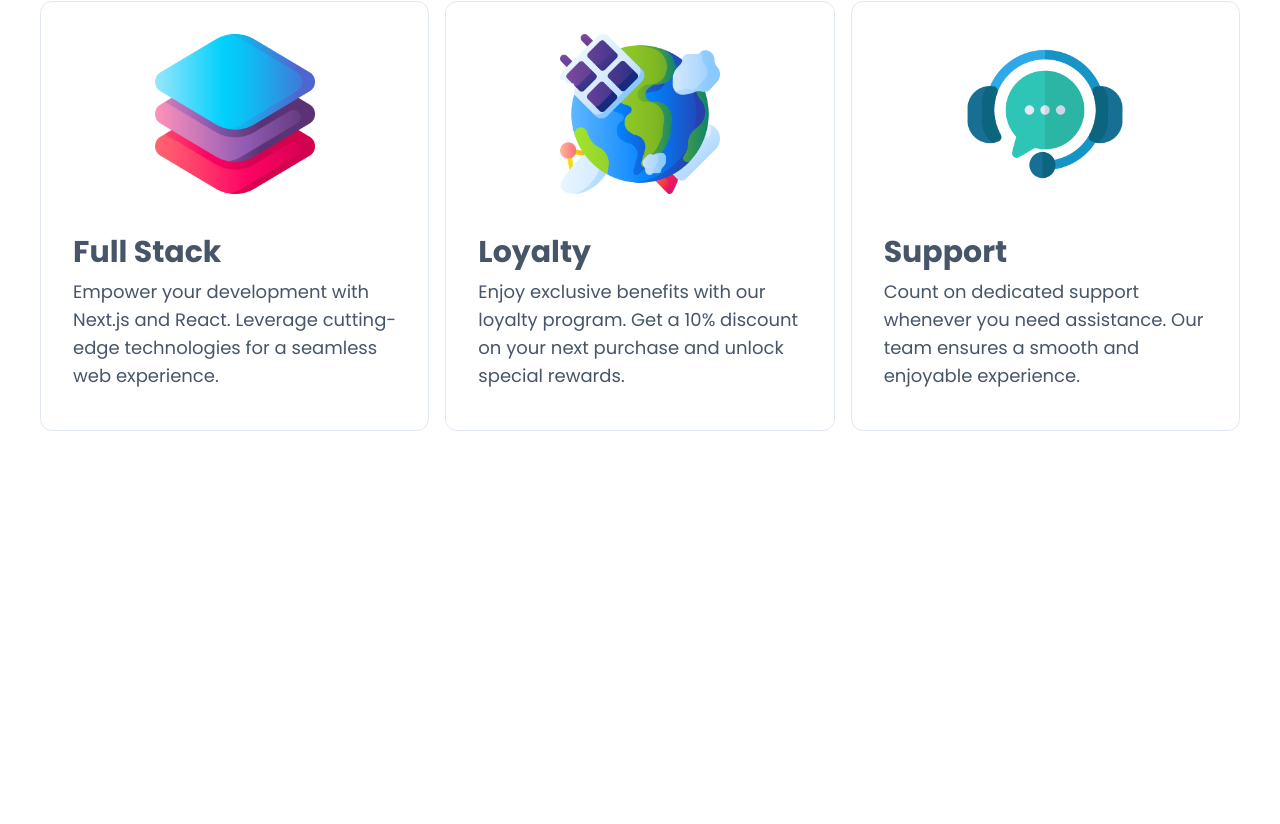
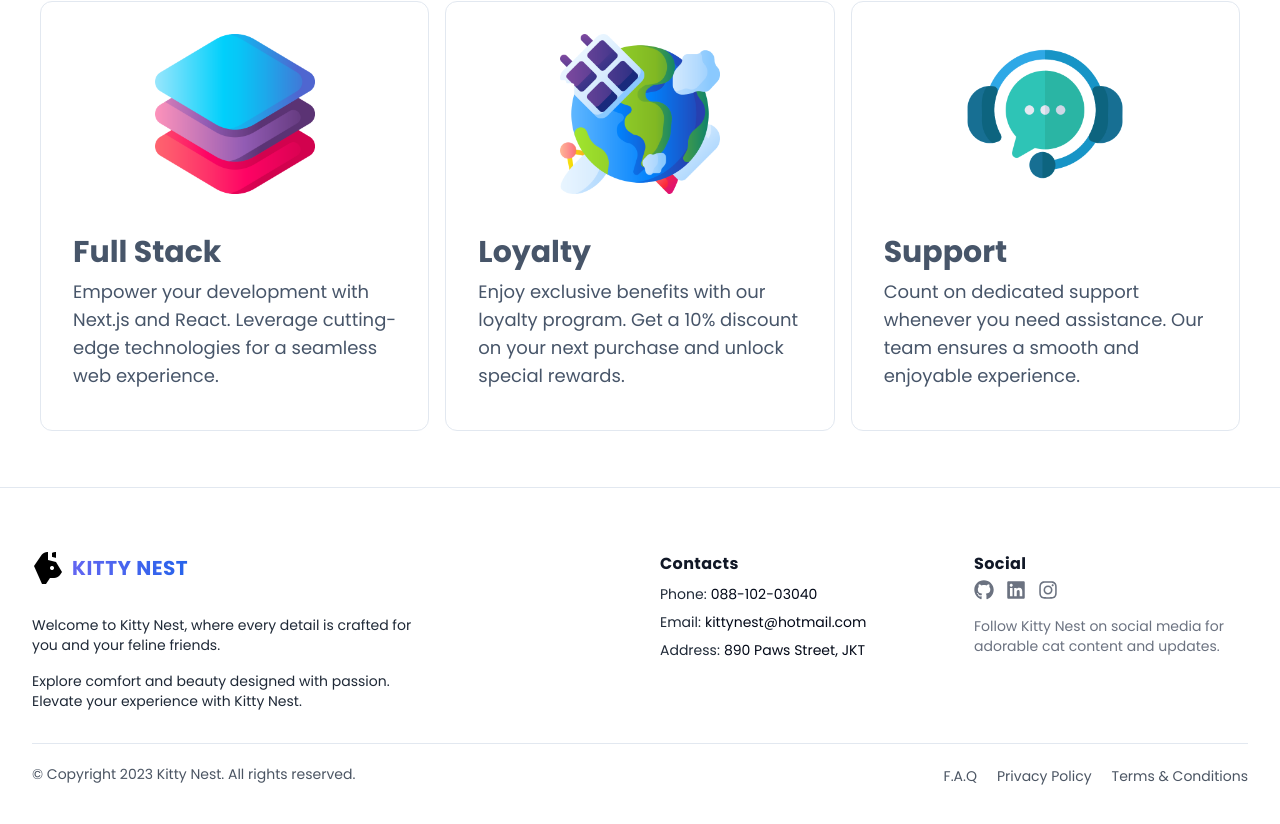
Before and after one commit to dimasrdika/KittyNest-startup, a Next.js app: page / in a window 1280 px wide. Shown: the part 2259-3083 px from the top of the page. Before the commit the page ends 2706 px from the top, so only its background shows below. Built offline with nearby package versions, Linux system fonts and the light colour scheme.

Commit message:
feat: footer

```diff
--- /dev/null
+++ b/app/footer/page.tsx
@@ -0,0 +1,138 @@
+import Image from "next/image";
+import Link from "next/link";
+import { FaGithub, FaLinkedin, FaInstagram } from "react-icons/fa";
+const Footer = () => {
+  return (
+    <div className="mt-10 border-t-[1px] hidden md:block">
+      <div className="px-4 pt-16 mx-auto sm:max-w-xl md:max-w-full lg:max-w-screen-xl md:px-24 lg:px-8">
+        <div className="grid gap-10 row-gap-6 mb-8 sm:grid-cols-2 lg:grid-cols-4">
+          <div className="sm:col-span-2">
+            <Link
+              href="/"
+              aria-label="Go home"
+              title="Company"
+              className="inline-flex items-center"
+            >
+              <Image src="/cat.png" alt="Company Logo" width={32} height={32} />
+              <span className="ml-2 text-xl font-bold tracking-wide text-gradient bg-gradient-to-r from-indigo-500 to-blue-600 bg-clip-text text-transparent uppercase">
+                Kitty Nest
+              </span>
+            </Link>
+            <div className="mt-6 lg:max-w-sm">
+              <p className="text-sm text-gray-800">
+                Welcome to Kitty Nest, where every detail is crafted for you and
+                your feline friends.
+              </p>
+              <p className="mt-4 text-sm text-gray-800">
+                Explore comfort and beauty designed with passion. Elevate your
+                experience with Kitty Nest.
+              </p>
+            </div>
+          </div>
+          <div className="space-y-2 text-sm">
+            <p className="text-base font-bold tracking-wide text-gray-900">
+              Contacts
+            </p>
+            <div className="flex">
+              <p className="mr-1 text-gray-800">Phone:</p>
+              <a
+                href="tel:850-123-5021"
+                aria-label="Our phone"
+                title="Our phone"
+                className="transition-colors duration-300 text-deep-purple-accent-400 hover:text-deep-purple-800"
+              >
+                088-102-03040
+              </a>
+            </div>
+            <div className="flex">
+              <p className="mr-1 text-gray-800">Email:</p>
+              <a
+                href="mailto:info@lorem.mail"
+                aria-label="Our email"
+                title="Our email"
+                className="transition-colors duration-300 text-deep-purple-accent-400 hover:text-deep-purple-800"
+              >
+                kittynest@hotmail.com
+              </a>
+            </div>
+            <div className="flex">
+              <p className="mr-1 text-gray-800">Address:</p>
+              <a
+                href="https://www.google.com/maps"
+                target="_blank"
+                rel="noopener noreferrer"
+                aria-label="Our address"
+                title="Our address"
+                className="transition-colors duration-300 text-deep-purple-accent-400 hover:text-deep-purple-800"
+              >
+                890 Paws Street, JKT
+              </a>
+            </div>
+          </div>
+          <div>
+            <span className="text-base font-bold tracking-wide text-gray-900">
+              Social
+            </span>
+            <div className="flex items-center mt-1 space-x-3">
+              <Link
+                href="https://github.com/dimasrdika"
+                className="text-gray-500 transition-colors duration-300 hover:text-deep-purple-accent-400"
+              >
+                <FaGithub size={20} />
+              </Link>
+              <Link
+                href="https://www.linkedin.com/in/dimasrdika/"
+                className="text-gray-500 transition-colors duration-300 hover:text-deep-purple-accent-400"
+              >
+                <FaLinkedin size={20} />
+              </Link>
+              <Link
+                href="https://www.instagram.com/dimasrdika/"
+                className="text-gray-500 transition-colors duration-300 hover:text-deep-purple-accent-400"
+              >
+                <FaInstagram size={20} />
+              </Link>
+            </div>
+            <p className="mt-4 text-sm text-gray-500">
+              Follow Kitty Nest on social media for adorable cat content and
+              updates.
+            </p>
+          </div>
+        </div>
+        <div className="flex flex-col-reverse justify-between pt-5 pb-10 border-t lg:flex-row">
+          <p className="text-sm text-gray-600">
+            © Copyright 2023 Kitty Nest. All rights reserved.
+          </p>
+          <ul className="flex flex-col mb-3 space-y-2 lg:mb-0 sm:space-y-0 sm:space-x-5 sm:flex-row">
+            <li>
+              <a
+                href="/"
+                className="text-sm text-gray-600 transition-colors duration-300 hover:text-deep-purple-accent-400"
+              >
+                F.A.Q
+              </a>
+            </li>
+            <li>
+              <a
+                href="/"
+                className="text-sm text-gray-600 transition-colors duration-300 hover:text-deep-purple-accent-400"
+              >
+                Privacy Policy
+              </a>
+            </li>
+            <li>
+              <a
+                href="/"
+                className="text-sm text-gray-600 transition-colors duration-300 hover:text-deep-purple-accent-400"
+              >
+                Terms &amp; Conditions
+              </a>
+            </li>
+          </ul>
+        </div>
+      </div>
+    </div>
+  );
+};
+
+export default Footer;
--- a/app/hero/page.tsx
+++ b/app/hero/page.tsx
@@ -30,12 +30,6 @@ const Hero = () => {
           <video className="rounded-xl" autoPlay muted loop>
             <source src="/content/hero-1.mp4" type="video/mp4" />
           </video>
-          {/* <img
-            className="rounded-xl"
-            width={700}
-            height={100}
-            src="/hero.jpg"
-          /> */}
         </div>
       </div>
     </section>
--- a/app/page.tsx
+++ b/app/page.tsx
@@ -2,6 +2,7 @@ import Navbar from "./navbar/page";
 import Hero from "./hero/page";
 import Carousel from "@/components/ui/carousel";
 import SecondSection from "./section-2/page";
+import Footer from "./footer/page";
 export default function Home() {
   return (
     <>
@@ -10,6 +11,7 @@ export default function Home() {
         <Hero />
         <Carousel />
         <SecondSection />
+        <Footer />
       </div>
     </>
   );
```
Also changed, not shown: public/mac.png (added), public/mobile.png (added).
